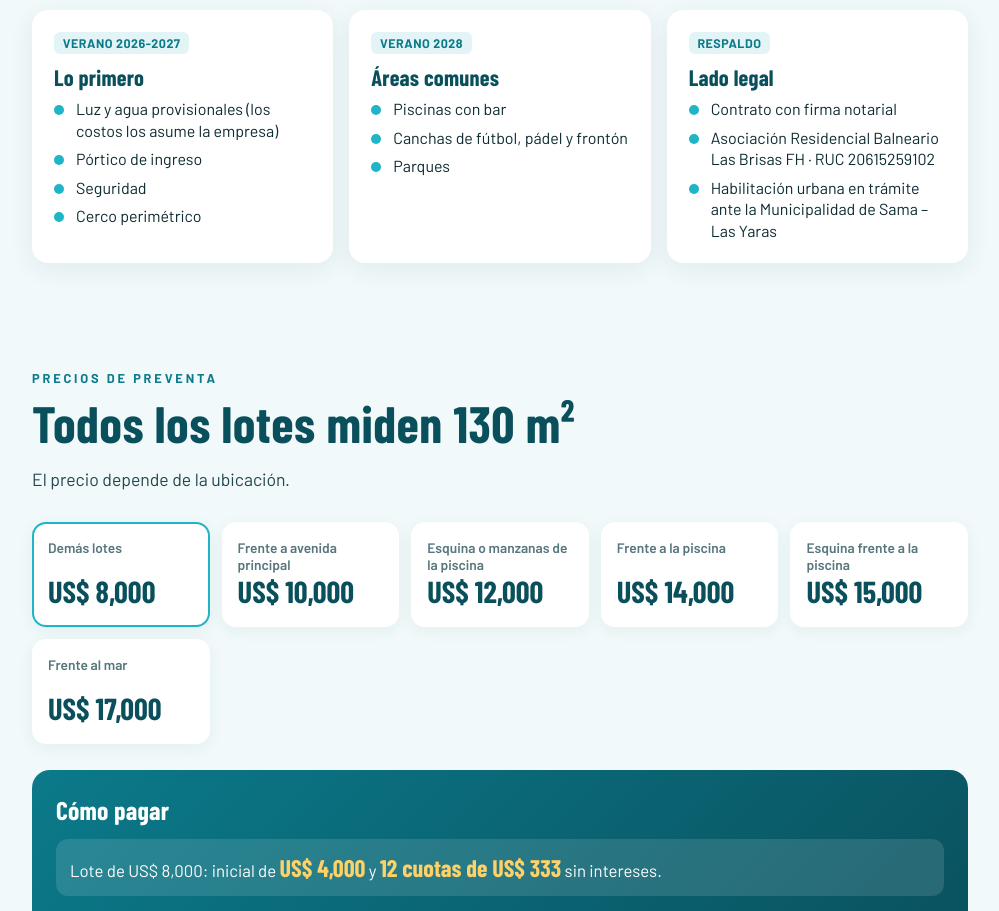
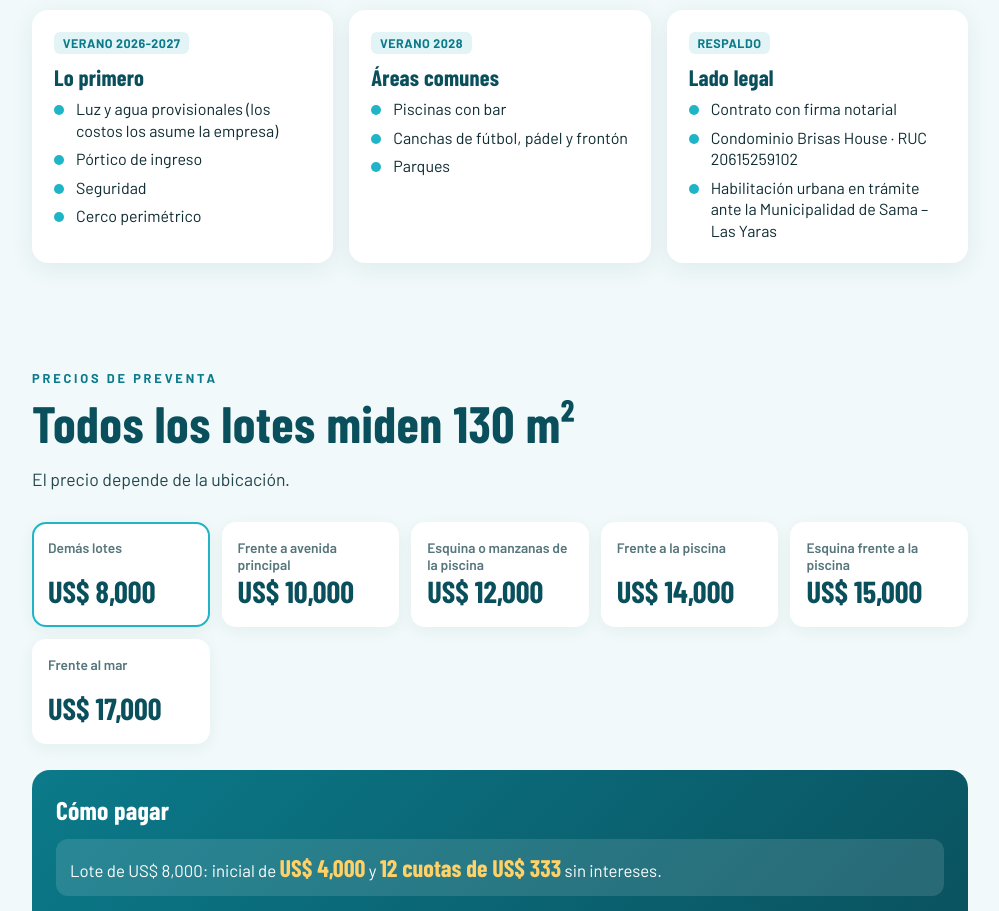
Before and after one commit to jsucso-data/brisaso, a plain HTML site: page index.html in a window 1280 px wide. Shown: the part 8200-9111 px from the top of the page, without its empty margins (140-1139 px from the left). Drawn offline with nearby package versions, Linux system fonts and the light colour scheme; a web font is replaced by a local one.

Commit message:
Usar Condominio Brisas House en lugar de Asociación
Co-Authored-By: Claude Opus 5.5 <noreply@anthropic.com>
Claude-Session: https://claude.ai/code/session_01P4g4E6i2DNxymmA1kKuhnQ

```diff
--- a/index.html
+++ b/index.html
@@ -218,7 +218,7 @@ footer b{color:#fff}
   <div class="cards">
     <div class="card rv"><span class="when">VERANO 2026-2027</span><h3>Lo primero</h3><ul><li>Luz y agua provisionales (los costos los asume la empresa)</li><li>Pórtico de ingreso</li><li>Seguridad</li><li>Cerco perimétrico</li></ul></div>
     <div class="card rv"><span class="when">VERANO 2028</span><h3>Áreas comunes</h3><ul><li>Piscinas con bar</li><li>Canchas de fútbol, pádel y frontón</li><li>Parques</li></ul></div>
-    <div class="card rv"><span class="when">RESPALDO</span><h3>Lado legal</h3><ul><li>Contrato con firma notarial</li><li>Asociación Residencial Balneario Las Brisas FH · RUC 20615259102</li><li>Habilitación urbana en trámite ante la Municipalidad de Sama – Las Yaras</li></ul></div>
+    <div class="card rv"><span class="when">RESPALDO</span><h3>Lado legal</h3><ul><li>Contrato con firma notarial</li><li>Condominio Brisas House · RUC 20615259102</li><li>Habilitación urbana en trámite ante la Municipalidad de Sama – Las Yaras</li></ul></div>
   </div>
 </section>
 
```
